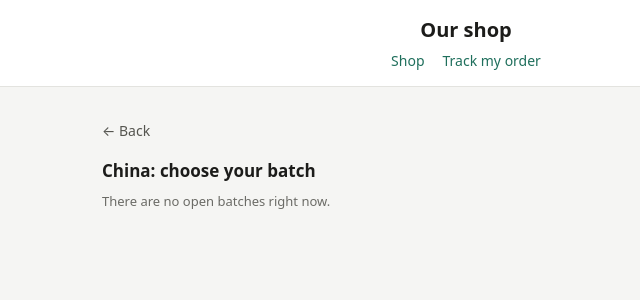
After one commit to Nasarp15/import-tracker, a Django app: page /track/china/ in a window 1280 px wide. The commit adds this page. Shown: the top 300 px of the page, without its empty margins (174-814 px from the left). Run offline with Django 5.2, Linux system fonts and the light colour scheme; data that the repository does not hold is empty.

Commit message:
Order tracking page, stock sizes, greeting, balance in messages

```diff
--- /dev/null
+++ b/orders/templates/orders/public_base.html
@@ -0,0 +1,34 @@
+<!doctype html>
+<html lang="en">
+<head>
+  <meta charset="utf-8">
+  <meta name="viewport" content="width=device-width, initial-scale=1">
+  <title>{{ business_name }}</title>
+  <style>
+    * { box-sizing: border-box; }
+    body { margin: 0; font-family: system-ui, -apple-system, "Segoe UI", Roboto, sans-serif; background: #f5f5f3; color: #1c1c1a; }
+    header { padding: 16px; background: #fff; border-bottom: 1px solid #e3e3df; text-align: center; }
+    header h1 { margin: 0; font-size: 20px; }
+    header nav { margin-top: 8px; display: flex; gap: 18px; justify-content: center; font-size: 14px; }
+    header nav a { color: #1f6f5c; text-decoration: none; }
+    main { max-width: 760px; margin: 0 auto; padding: 16px; }
+    h2 { font-size: 17px; margin: 18px 0 10px; }
+    .muted { color: #6b6b66; font-size: 13px; margin-top: 2px; }
+    .field { margin-bottom: 14px; }
+    .field label { display: block; font-size: 13px; color: #55554f; margin-bottom: 4px; }
+    input, select { width: 100%; padding: 10px; font-size: 16px; border: 1px solid #cfcfc9; border-radius: 8px; background: #fff; font-family: inherit; }
+    .errorlist { margin: 4px 0 0; padding: 0; list-style: none; color: #b3261e; font-size: 13px; }
+    button { display: block; width: 100%; padding: 12px; font-size: 16px; border: 0; border-radius: 8px; background: #1f6f5c; color: #fff; cursor: pointer; }
+    .back { color: #55554f; text-decoration: none; font-size: 14px; }
+  </style>
+</head>
+<body>
+  <header>
+    <h1>{{ business_name }}</h1>
+    <nav><a href="{% url 'shop' %}">Shop</a><a href="{% url 'track_home' %}">Track my order</a></nav>
+  </header>
+  <main>
+    {% block content %}{% endblock %}
+  </main>
+</body>
+</html>
--- /dev/null
+++ b/orders/templates/orders/track_batches.html
@@ -0,0 +1,26 @@
+{% extends "orders/public_base.html" %}
+
+{% block title %}Choose your batch{% endblock %}
+
+{% block content %}
+<style>
+  .batch { display: flex; justify-content: space-between; align-items: center; gap: 10px; background: #fff; border: 1px solid #e3e3df; border-radius: 12px; padding: 14px; margin-bottom: 10px; color: inherit; text-decoration: none; }
+  .status { font-size: 12px; padding: 3px 10px; border-radius: 6px; background: #e8e8e4; color: #55554f; white-space: nowrap; }
+  .status.shipped { background: #dce8fb; color: #1d4d8f; }
+  .status.arrived { background: #d9f0e0; color: #1d6b3a; }
+</style>
+
+<p><a class="back" href="{% url 'track_home' %}">&larr; Back</a></p>
+<h2>{{ source }}: choose your batch</h2>
+
+{% for row in rows %}
+  <a class="batch" href="{% url 'track_batch' row.batch.pk %}">
+    <div>
+      <strong>{{ row.batch.label }}</strong>
+    </div>
+    <span class="status {{ row.batch.status }}">{{ row.status }}</span>
+  </a>
+{% empty %}
+  <p class="muted">There are no open batches right now.</p>
+{% endfor %}
+{% endblock %}
--- /dev/null
+++ b/orders/tracking.py
@@ -0,0 +1,50 @@
+from datetime import timedelta
+
+from django.utils import timezone
+
+from .models import Batch, LookupAttempt, Order
+
+# How many lookups are allowed before the page asks people to wait.
+IP_LIMIT, IP_WINDOW = 30, timedelta(minutes=10)
+PHONE_LIMIT, PHONE_WINDOW = 5, timedelta(hours=1)
+
+# What customers see instead of the internal stage names.
+CUSTOMER_STATUS = {
+    Order.Stage.REQUESTED: "Order received",
+    Order.Stage.QUOTED: "Waiting for payment",
+    Order.Stage.PAID: "Payment received",
+    Order.Stage.PURCHASED: "Item purchased",
+    Order.Stage.IN_TRANSIT: "On its way to Ghana",
+    Order.Stage.ARRIVED: "Arrived in Ghana",
+    Order.Stage.SHIPPING_PAID: "Ready for delivery",
+    Order.Stage.DELIVERED: "Delivered",
+}
+
+BATCH_STATUS = {
+    Batch.Status.ORDERING: "Collecting orders",
+    Batch.Status.SHIPPED: "Shipped",
+    Batch.Status.ARRIVED: "Arrived in Ghana",
+    Batch.Status.CLOSED: "Completed",
+}
+
+
+def client_ip(request):
+    """The visitor's address. Behind a proxy, the last entry is the one the proxy added."""
+    forwarded = request.META.get("HTTP_X_FORWARDED_FOR", "")
+    if forwarded:
+        return forwarded.split(",")[-1].strip()[:45]
+    return request.META.get("REMOTE_ADDR", "")[:45]
+
+
+def too_many_attempts(ip, phone):
+    now = timezone.now()
+    LookupAttempt.objects.filter(created_at__lt=now - timedelta(days=1)).delete()
+    by_ip = LookupAttempt.objects.filter(ip=ip, created_at__gte=now - IP_WINDOW).count()
+    by_phone = LookupAttempt.objects.filter(
+        phone=phone, created_at__gte=now - PHONE_WINDOW
+    ).count()
+    return by_ip >= IP_LIMIT or by_phone >= PHONE_LIMIT
+
+
+def record_attempt(ip, phone):
+    LookupAttempt.objects.create(ip=ip, phone=phone[:20])
--- a/orders/urls.py
+++ b/orders/urls.py
@@ -10,6 +10,9 @@ urlpatterns = [
     path("stock/new/", views.stock_create, name="stock_create"),
     path("stock/<int:pk>/", views.stock_edit, name="stock_edit"),
     path("shop/", views.shop, name="shop"),
+    path("track/", views.track_home, name="track_home"),
+    path("track/batch/<int:pk>/", views.track_batch, name="track_batch"),
+    path("track/<str:source>/", views.track_batches, name="track_batches"),
     path("batches/", views.batch_list, name="batch_list"),
     path("batches/new/", views.batch_create, name="batch_create"),
     path("batches/<int:pk>/", views.batch_detail, name="batch_detail"),
--- a/orders/views.py
+++ b/orders/views.py
@@ -7,6 +7,7 @@ from django.db.models import Count, F, Q
 from django.http import Http404
 from django.shortcuts import get_object_or_404, redirect, render
 from django.utils import timezone
+from django.views.decorators.cache import never_cache
 
 from .forms import (
     BatchBillForm,
@@ -17,11 +18,19 @@ from .forms import (
     QuoteForm,
     ShippingForm,
     StockItemForm,
+    TrackForm,
 )
-from .models import Batch, Order, Payment, StockItem
+from .models import Batch, Customer, Order, Payment, StockItem
 from .grouping import allocate_payment, customer_groups, group_totals
 from .profit import batch_profit
 from .shipping import split_bill, target_total
+from .tracking import (
+    BATCH_STATUS,
+    CUSTOMER_STATUS,
+    client_ip,
+    record_attempt,
+    too_many_attempts,
+)
 from .whatsapp import (
     arrival_link,
     confirmation_link,
@@ -520,6 +529,10 @@ def stock_create(request):
 @login_required
 def stock_edit(request, pk):
     item = get_object_or_404(StockItem, pk=pk)
+    if request.method == "POST" and request.POST.get("action") == "sold_out":
+        item.quantity = 0
+        item.save(update_fields=["quantity"])
+        return redirect("stock_list")
     if request.method == "POST":
         form = StockItemForm(request.POST, request.FILES, instance=item)
         if form.is_valid():
@@ -531,13 +544,95 @@ def stock_edit(request, pk):
 
 
 def shop(request):
-    """Public page: no login. Shows only visible items that are still in stock."""
+    """Public page: no login. Visible items are shown; sold-out ones are marked and listed last."""
     number = getattr(settings, "BUSINESS_WHATSAPP", "")
-    items = StockItem.objects.filter(is_visible=True, quantity__gt=0)
-    rows = [{"item": item, "link": stock_order_link(number, item)} for item in items]
-    context = {
-        "rows": rows,
-        "business_name": getattr(settings, "BUSINESS_NAME", "Our shop"),
-        "has_number": bool("".join(ch for ch in number if ch.isdigit())),
-    }
-    return render(request, "orders/shop.html", context)
+    items = list(StockItem.objects.filter(is_visible=True))
+    items.sort(key=lambda item: (item.quantity == 0, item.name.lower()))
+    rows = []
+    for item in items:
+        in_stock = item.quantity > 0
+        rows.append(
+            {
+                "item": item,
+                "sold_out": not in_stock,
+                "link": stock_order_link(number, item) if in_stock else None,
+                "size_link": (
+                    stock_order_link(number, item, with_size=True)
+                    if in_stock and item.size_list
+                    else None
+                ),
+            }
+        )
+    return render(request, "orders/shop.html", {"rows": rows, **_public_context()})
+
+
+# ------------------------------------------------- public order tracking (no login)
+
+
+def _public_context(**extra):
+    return {"business_name": getattr(settings, "BUSINESS_NAME", "Our shop"), **extra}
+
+
+@never_cache
+def track_home(request):
+    return render(request, "orders/track_home.html", _public_context())
+
+
+@never_cache
+def track_batches(request, source):
+    if source not in (Batch.Source.CHINA, Batch.Source.NIGERIA):
+        raise Http404
+    batches = (
+        Batch.objects.filter(source=source)
+        .exclude(status=Batch.Status.CLOSED)
+        .order_by("-id")[:12]
+    )
+    rows = [{"batch": b, "status": BATCH_STATUS[b.status]} for b in batches]
+    context = _public_context(rows=rows, source=Batch.Source(source).label)
+    return render(request, "orders/track_batches.html", context)
+
+
+@never_cache
+def track_batch(request, pk):
+    batch = get_object_or_404(Batch.objects.exclude(status=Batch.Status.CLOSED), pk=pk)
+    form = TrackForm(request.POST or None)
+    items = None
+    blocked = False
+    first_name = ""
+
+    if request.method == "POST" and form.is_valid():
+        phone = form.cleaned_data["phone"]
+        ip = client_ip(request)
+        if too_many_attempts(ip, phone):
+            blocked = True
+        else:
+            record_attempt(ip, phone)
+            customer = Customer.objects.filter(phone=phone).first()
+            orders = (
+                list(batch.orders.active().filter(customer=customer).order_by("created_at"))
+                if customer
+                else []
+            )
+            items = [
+                {
+                    "notes": " ".join(o.item_notes.split()) or "Your item",
+                    "quantity": o.quantity,
+                    "status": CUSTOMER_STATUS[o.stage],
+                }
+                for o in orders
+            ]
+            if customer and customer.name:
+                first_name = customer.name.split()[0]
+
+    context = _public_context(
+        batch=batch,
+        batch_status=BATCH_STATUS[batch.status],
+        form=form,
+        items=items,
+        blocked=blocked,
+        first_name=first_name,
+    )
+    response = render(request, "orders/track_batch.html", context)
+    if blocked:
+        response.status_code = 429
+    return response
```
Also changed, not shown: orders/forms.py (+25 -1 lines), orders/models.py (+17 -0 lines), orders/templates/orders/base.html (+10 -6 lines), orders/templates/orders/shop.html (+45 -24 lines), orders/templates/orders/stock_form.html (+9 -0 lines), orders/templates/orders/track_batch.html (added, +45 -0 lines), orders/templates/orders/track_home.html (added, +14 -0 lines), orders/whatsapp.py (+33 -5 lines), orders/migrations/0006_lookupattempt_stockitem_sizes.py (added).
